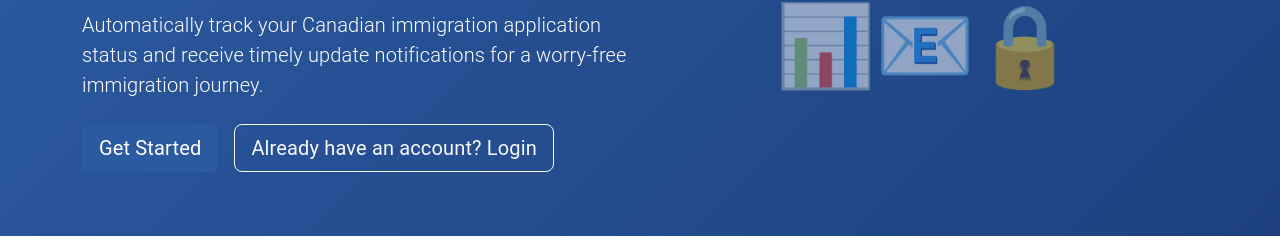
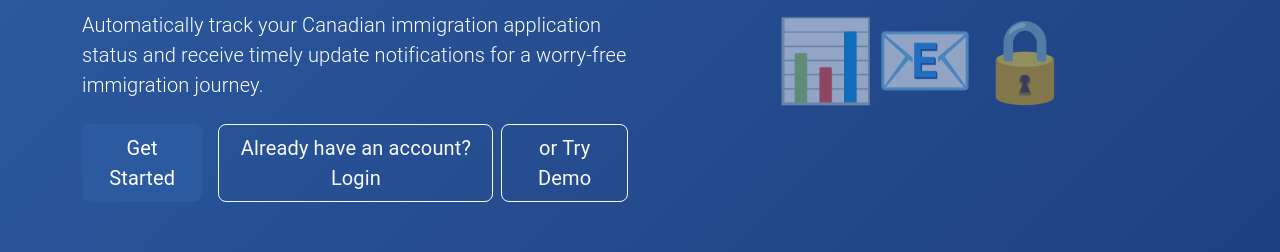
Before and after one commit to goagain/ircc-tracker, a React (Create React App) app in the folder frontend/: page / in a window 1280 px wide. Shown: the part 202-454 px from the top of the page. Built offline with nearby package versions, Linux system fonts and the light colour scheme; no server answers.

Commit message:
Demo button on main page

```diff
--- a/frontend/src/pages/Home.tsx
+++ b/frontend/src/pages/Home.tsx
@@ -23,6 +23,9 @@ const Home: React.FC = () => {
                 </Link>
                 <Link to="/login" className="btn btn-outline-light btn-lg">
                   Already have an account? Login
+                </Link>
+                <Link to="/demo" className="btn btn-outline-light btn-lg">
+                  or Try Demo
                 </Link>
               </div>
             </Col>
```
